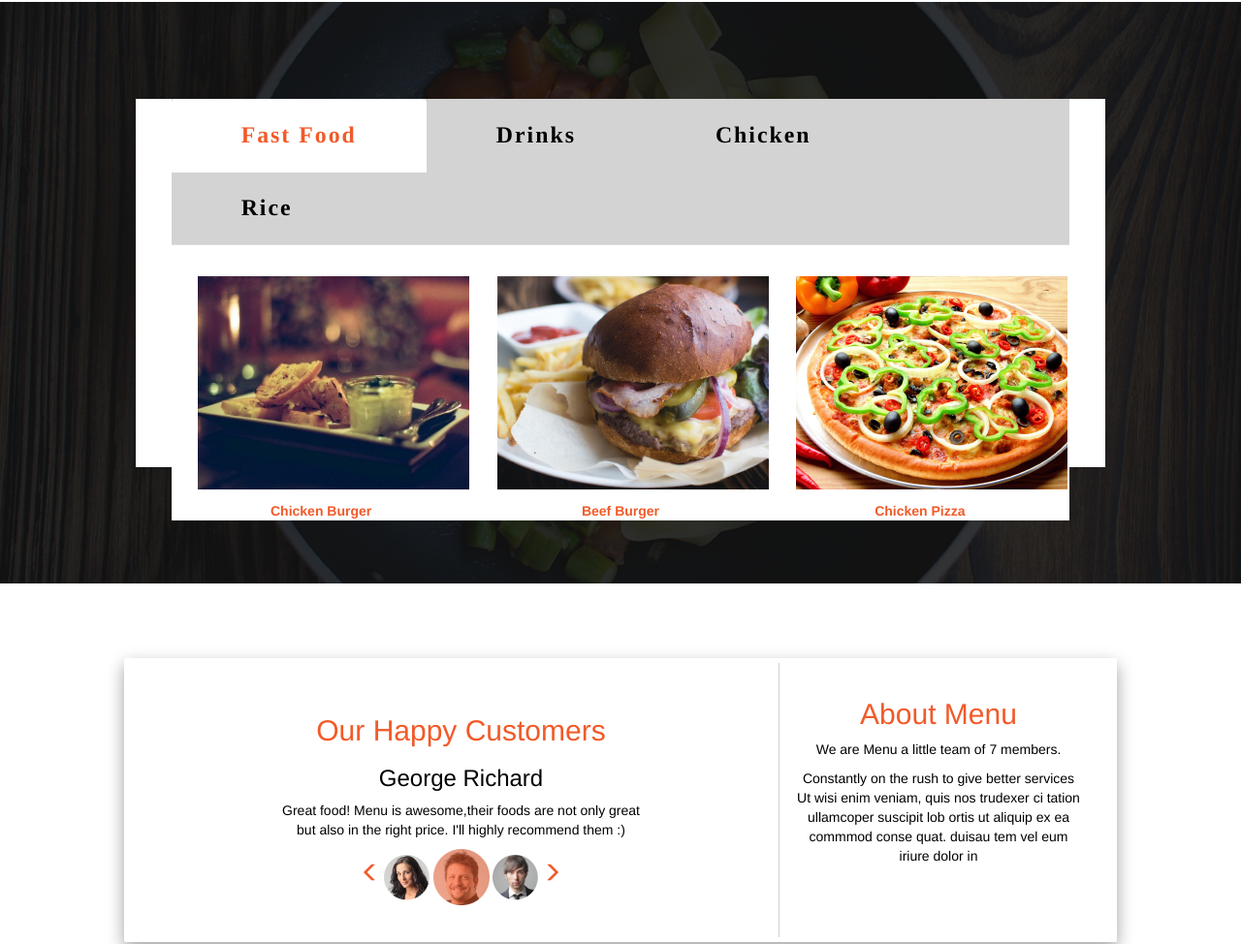
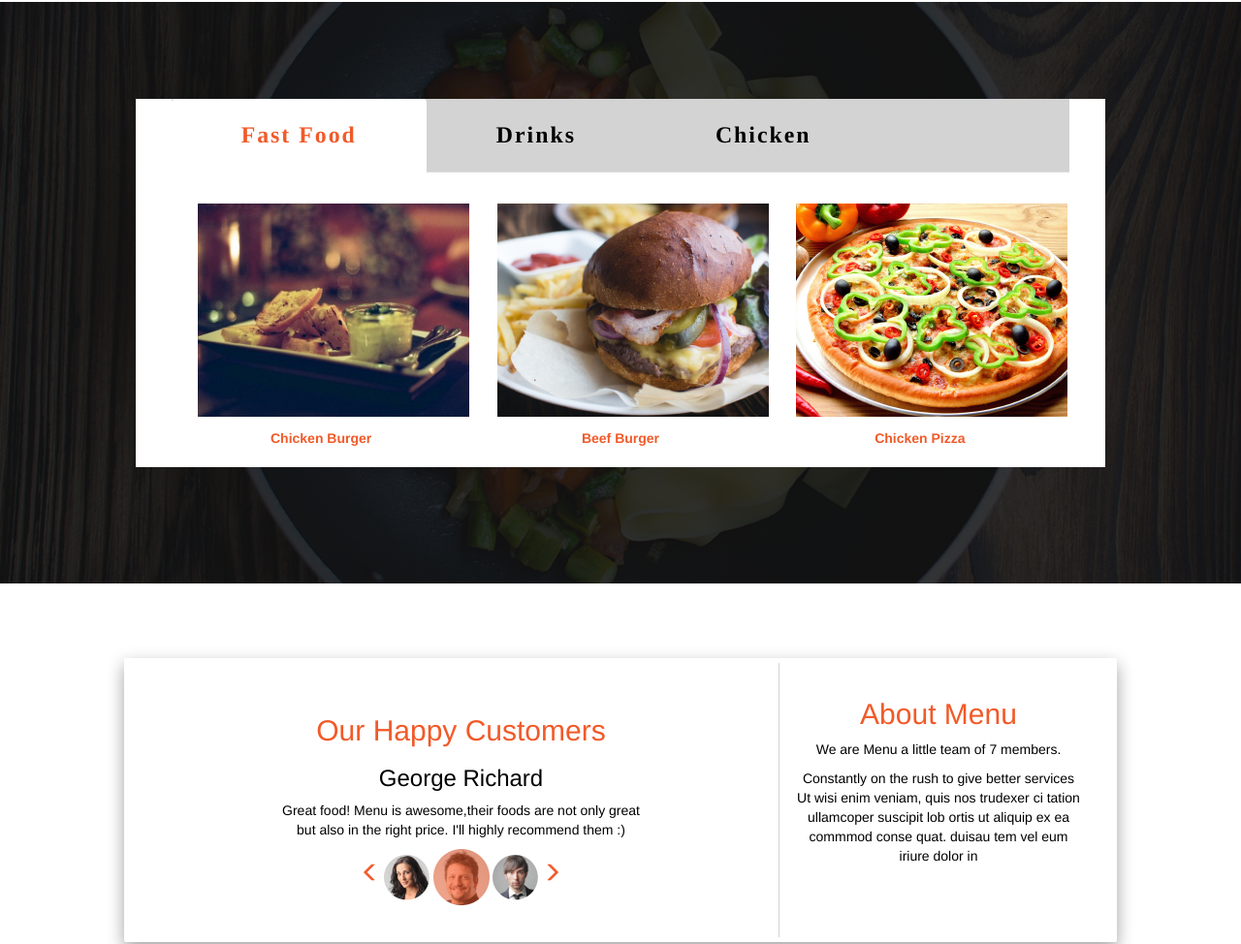
Before and after one commit to brendaokumu/Bree-s-Kitchen, a plain HTML site: page index.html in a window 1280 px wide. Shown: the part 2070-3044 px from the top of the page at 97% size. Drawn offline with nearby package versions, Linux system fonts and the light colour scheme; a web font is replaced by a local one.

Commit message:
Update index.html

```diff
--- a/index.html
+++ b/index.html
@@ -150,7 +150,6 @@
                 <li class="active"><a data-toggle="tab" href="#">Fast Food</a></li>
                 <li><a data-toggle="tab" href="#">Drinks</a></li>
                 <li><a data-toggle="tab" href="#">Chicken</a></li>
-                  <li><a data-toggle="tab" href="#">Rice</a></li>
               </ul>
               <div class="tab-content">
                 <div id="home" class="tab-pane fade in active">
```
